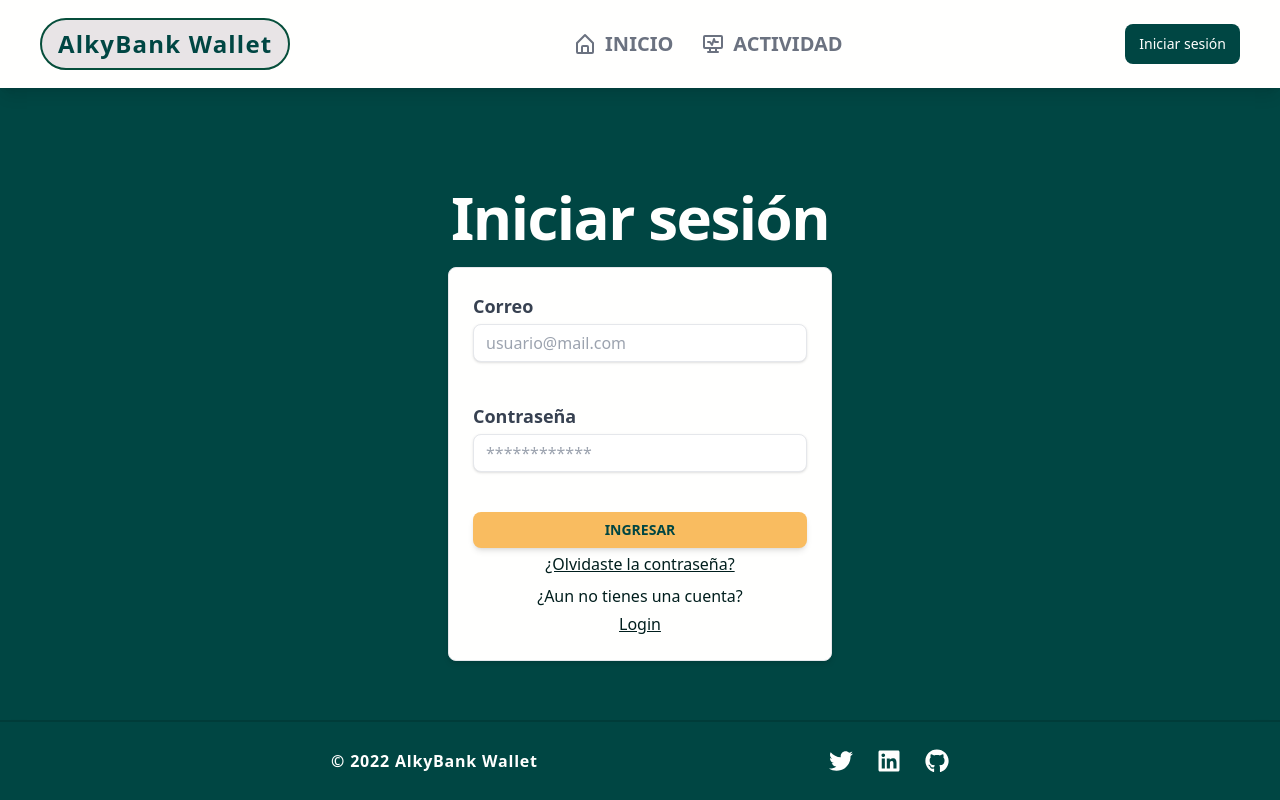
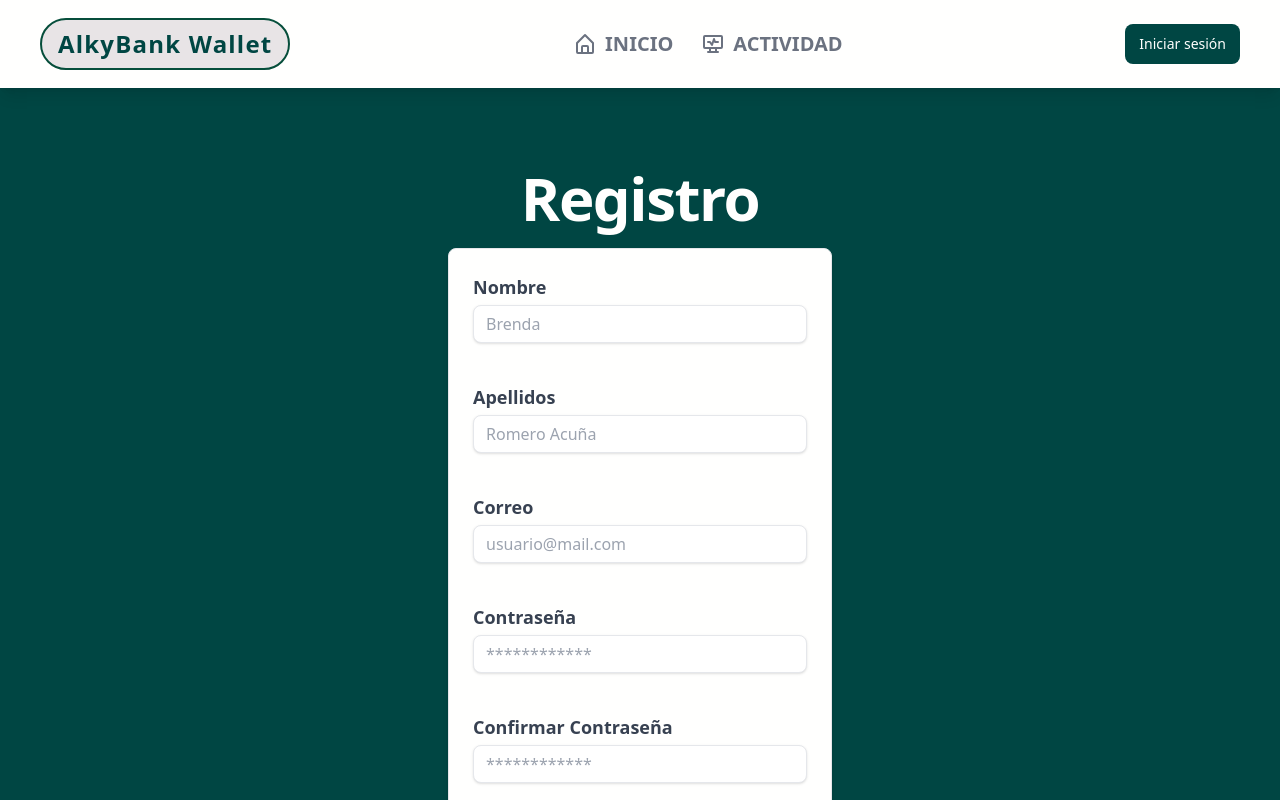
Before and after one commit to siprem10/grupo-03-undefined-FRONTEND, a React (Vite) app: page /register in a window 1280 px wide. Shown: the top 800 px of the page. Built offline with nearby package versions, Linux system fonts and the light colour scheme.

Commit message:
fix(component)

```diff
--- a/src/Components/Register/Register.jsx
+++ b/src/Components/Register/Register.jsx
@@ -1,32 +1,22 @@
-import { useEffect } from 'react';
 import { useState } from 'react';
-import { useDispatch, useSelector } from 'react-redux';
-import { Link } from 'react-router-dom';
-import { getUserInfo, login, logout } from '../../redux/actions/authActions';
-import { alertErr } from '../../Utils/UI';
-import { isValidEmail } from '../../Utils/Validator';
+import { Link, useNavigate } from 'react-router-dom';
+import { apiPublic } from '../../Service/HttpService';
+import { alertErr, alertOkClick } from '../../Utils/UI';
+import { isValidEmail, isValidName } from '../../Utils/Validator';
 import BaseButton from '../BaseButton/BaseButton';
 import Layout from '../Layout/Layout';
 import '../styles/Form.css';
 
-export default function Login() {
+export default function Register() {
   const defaultsValues = {
+    lastName: '',
+    firstName: '',
     email: '',
-    password: ''
+    password: '',
+    passwordConfirm: ''
   };
 
-  const { status, userData, error } = useSelector(state => state.auth);
-  const dispatch = useDispatch();
-
-  useEffect(() => {
-    if (status === 'success' && !Object.keys(userData).length) {
-      dispatch(getUserInfo());
-    } else if (status === 'failed') {
-      alertErr(error);
-      dispatch(logout());
-    }
-  }, [dispatch, status, Object.keys(userData).length]);
-
+  const navigate = useNavigate();
   const [inputState, setInputState] = useState({ ...defaultsValues });
   const [inputError, setInputError] = useState({ ...defaultsValues });
 
@@ -41,18 +31,52 @@ export default function Login() {
 
   function validateErrs(input) {
     let errors = {};
+    const maxName = 25;
+    const minName = 3;
+    const minPwd = 8;
+
+    if (!input.firstName) {
+      errors.firstName = 'Nombre requerido';
+    } else if (!isValidName(input.firstName)) {
+      errors.firstName = 'Nombre invalido';
+    } else if (input.firstName.length < minName) {
+      errors.firstName = `Nombre muy corto (${input.firstName.length}/${minName})`;
+    } else if (input.firstName.length > maxName) {
+      errors.firstName = `Nombre muy largo (${input.firstName.length}/${maxName})`;
+    }
+
+    if (!input.lastName) {
+      errors.lastName = 'Apellido requerido';
+    } else if (!isValidName(input.lastName)) {
+      errors.lastName = 'Apellido inválido';
+    } else if (input.lastName.length < minName) {
+      errors.lastName = `Apellido muy corto (${input.lastName.length}/${minName})`;
+    } else if (input.lastName.length > maxName) {
+      errors.lastName = `Apellido muy largo (${input.lastName.length}/${maxName})`;
+    }
 
     if (!input.email) {
       errors.email = 'Email requerido';
     } else if (!isValidEmail(input.email)) {
-      errors.email = `Email inválido`;
+      errors.email = `Email invalido`;
     }
 
     if (!input.password) {
       errors.password = 'Contraseña requerida';
+    } else if (input.password.length < minPwd) {
+      errors.password = `Contraseña muy corta (${input.password.length}/${minPwd})`;
+    }
+
+    if (!errors.password && input.passwordConfirm !== input.password) {
+      errors.passwordConfirm = 'Las contraseñas no coinciden';
     }
 
     return errors;
+  }
+
+  function setResetStates() {
+    setInputState({ ...defaultsValues });
+    setInputError({ ...defaultsValues });
   }
 
   function handleSetInputErrs(name, value) {
@@ -61,21 +85,71 @@ export default function Login() {
   }
 
   function isButtonDisabled() {
-    return !inputState.email || !inputState.password || inputError.email || inputError.password;
+    return (
+      !inputState.firstName ||
+      !inputState.lastName ||
+      !inputState.email ||
+      !inputState.password ||
+      !inputState.passwordConfirm ||
+      inputError.firstName ||
+      inputError.lastName ||
+      inputError.email ||
+      inputError.password ||
+      inputError.passwordConfirm
+    );
   }
 
-  function handleOnSubmit(e) {
+  async function handleOnSubmit(e) {
     e.preventDefault();
-    dispatch(login(inputState));
+
+    try {
+      const newUser = await apiPublic.post('/users', inputState);
+
+      if (newUser.data.body) {
+        setResetStates();
+        alertOkClick(() => navigate('/login'), '¡Usuario creado con éxito!');
+      } else {
+        alertErr(newUser.data.message);
+      }
+    } catch (error) {
+      alertErr(JSON.parse(error.request.response).error[0].msg);
+    }
   }
 
   return (
     <Layout>
       <div className="flex flex-col w-full h-full mt-10">
         <div className="flex flex-col justify-center items-center">
-          <h1 className="title">Iniciar sesión</h1>
+          <h1 className="title">Registro</h1>
+          <form className="form" onSubmit={e => e.preventDefault()}>
+            <div className="mb-4">
+              <label className="label">Nombre</label>
+              <input
+                className="inputForm"
+                type="text"
+                placeholder="Brenda"
+                name="firstName"
+                value={inputState.firstName}
+                onChange={e => handleSetInput(e)}></input>
+              <div className="h-5">
+                {inputError.firstName && <p className="inputFormErr">{inputError.firstName}</p>}
+              </div>
+            </div>
 
-          <form className="form" onSubmit={e => e.preventDefault()}>
+            <div className="mb-4">
+              <label className="label">Apellidos</label>
+              <input
+                className="inputForm"
+                type="text"
+                placeholder="Romero Acuña"
+                name="lastName"
+                value={inputState.lastName}
+                onChange={e => handleSetInput(e)}></input>
+              <div className="h-5">
+                {inputError.lastName && <p className="inputFormErr">{inputError.lastName}</p>}
+              </div>
+            </div>
+
             <div className="mb-4">
               <label className="label">Correo</label>
               <input
@@ -104,24 +178,34 @@ export default function Login() {
               </div>
             </div>
 
+            <div className="mb-4">
+              <label className="label">Confirmar Contraseña</label>
+              <input
+                className="inputForm"
+                placeholder="************"
+                type="password"
+                name="passwordConfirm"
+                value={inputState.passwordConfirm}
+                onChange={e => handleSetInput(e)}></input>
+              <div className="h-5">
+                {inputError.passwordConfirm && (
+                  <p className="inputFormErr">{inputError.passwordConfirm}</p>
+                )}
+              </div>
+            </div>
+
             <div className="flex flex-col w-full">
               <BaseButton
-                text="Ingresar"
+                text="Registrarse"
                 onClick={e => handleOnSubmit(e)}
                 disabled={isButtonDisabled()}
-                type="submit"></BaseButton>
-              <Link
-                to="/forgot-password"
-                className="mt-1 flex justify-center underline text-black dark:text-white">
-                ¿Olvidaste la contraseña?
-              </Link>
-              <p className="mt-2 mb-1 flex justify-center text-black dark:text-white">
-                ¿Aun no tienes una cuenta?
-              </p>
+                type="submit"
+              />
+              <p className="mt-2 mb-1 flex justify-center text-black dark:text-white">¿Ya tienes una cuenta?</p>
               <Link
                 to="/login"
                 className="flex justify-center underline text-black dark:text-white">
-                Login
+                Inicia sesión
               </Link>
             </div>
           </form>
```
